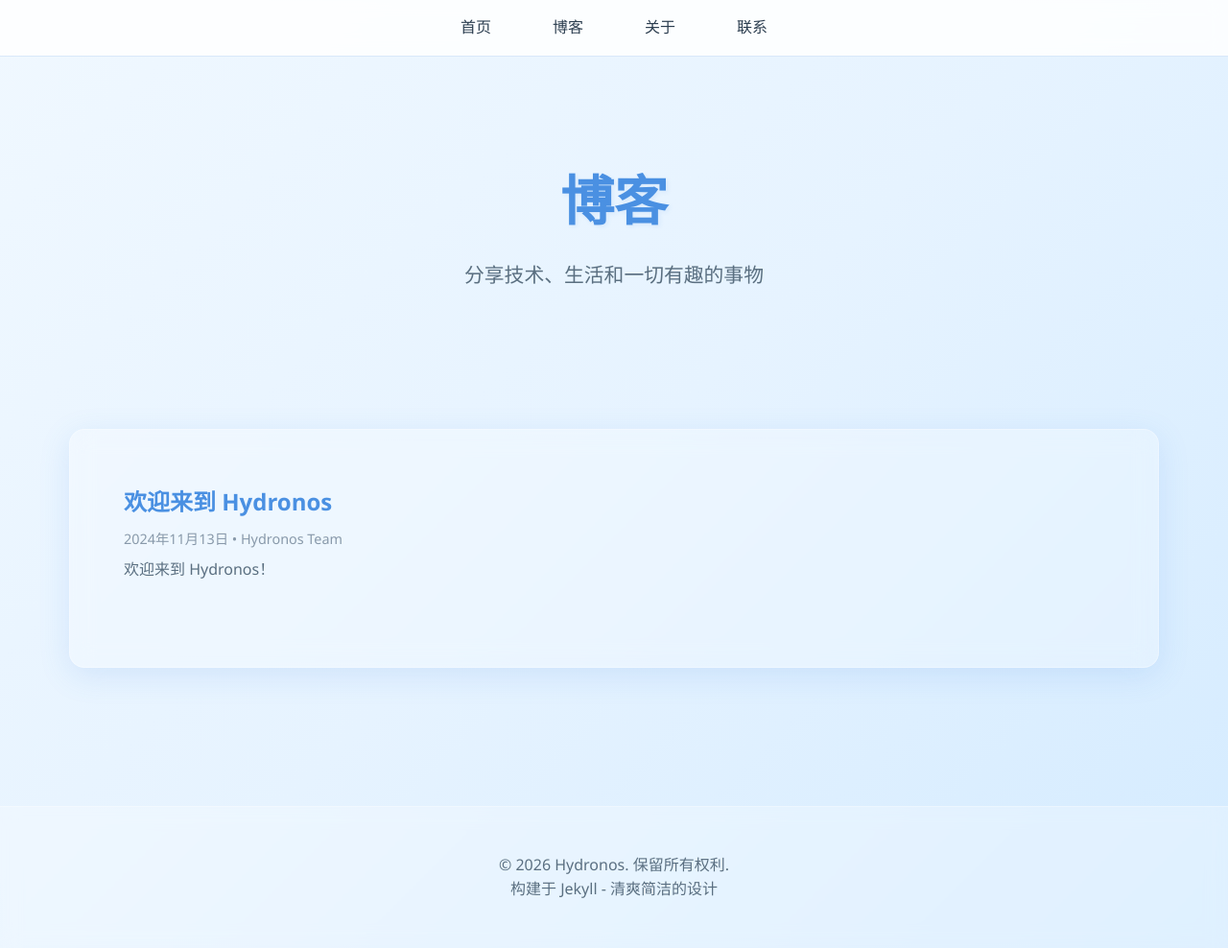
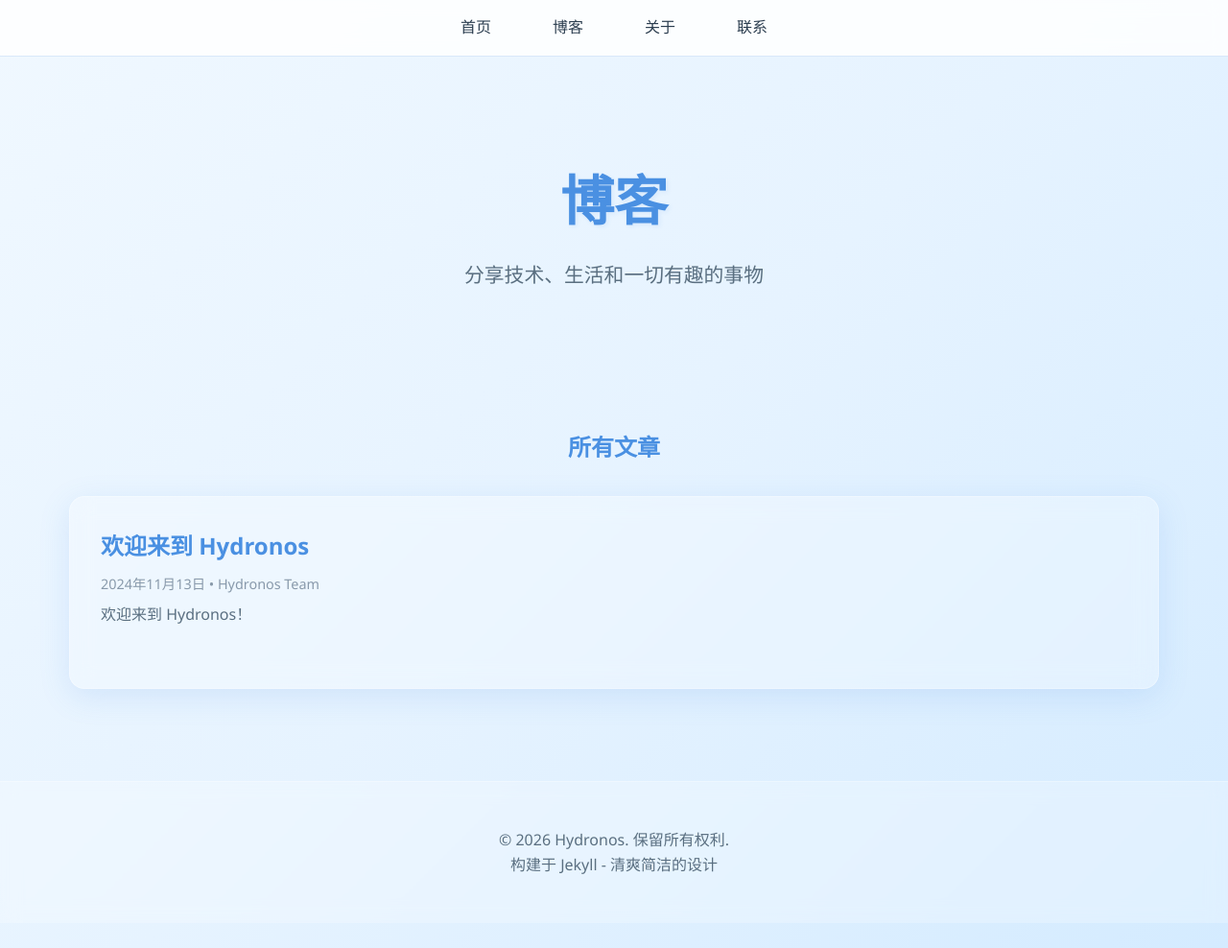
Before and after one commit to hopeosnow/hopeosnow.github.io, a Jekyll site: the page built from blog/index.html, in a window 1280 px wide and 988 px high. Shown: the whole window at 96% size. Built offline with Jekyll 4.4.1, drawn with Linux system fonts in a browser that asks for light colours.

Commit message:
更新网站内容

```diff
--- a/assets/css/style.css
+++ b/assets/css/style.css
@@ -251,12 +251,12 @@ nav a:hover::after {
 
 /* 博客列表 */
 .blog-list {
-  margin: 3rem 0;
+  /* 间距由内联样式控制，与首页 latest-posts 保持一致 */
 }
 
 .post-item {
   margin-bottom: 2rem;
-  padding: 1.5rem;
+  /* padding 由玻璃面板容器提供 */
 }
 
 .post-item h2 {
--- a/blog/index.html
+++ b/blog/index.html
@@ -10,10 +10,12 @@ permalink: /blog/
   <p>分享技术、生活和一切有趣的事物</p>
 </section>
 
-<section class="blog-list glass-panel" style="padding: 2rem;">
+<section class="latest-posts">
+  <h2 style="text-align: center; color: var(--primary-color); margin-bottom: 2rem;">所有文章</h2>
+  <div class="glass-panel" style="padding: 2rem;">
     {% if site.posts.size > 0 %}
       {% for post in site.posts %}
-    <article class="post-item fade-in-up">
+      <article class="post-item">
         <h2><a href="{{ post.url | relative_url }}">{{ post.title }}</a></h2>
         <p class="post-meta">{{ post.date | date: "%Y年%m月%d日" }}{% if post.author %} • {{ post.author }}{% endif %}</p>
         <p class="post-excerpt">{{ post.excerpt | strip_html | truncate: 200 }}</p>
@@ -22,4 +24,5 @@ permalink: /blog/
     {% else %}
       <p style="text-align: center; color: #8899aa; padding: 3rem;">暂无文章，敬请期待...</p>
     {% endif %}
+  </div>
 </section>
```
Lines whose indentation alone changed are shown as unchanged.
